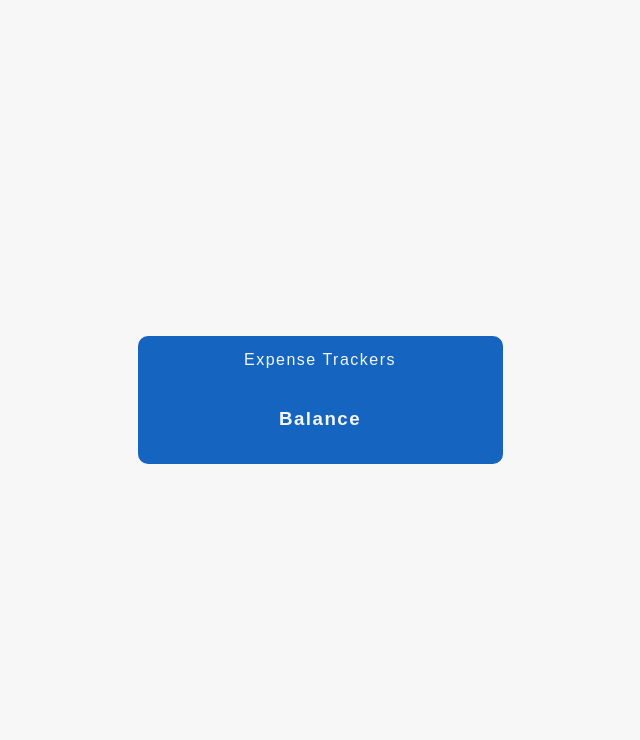
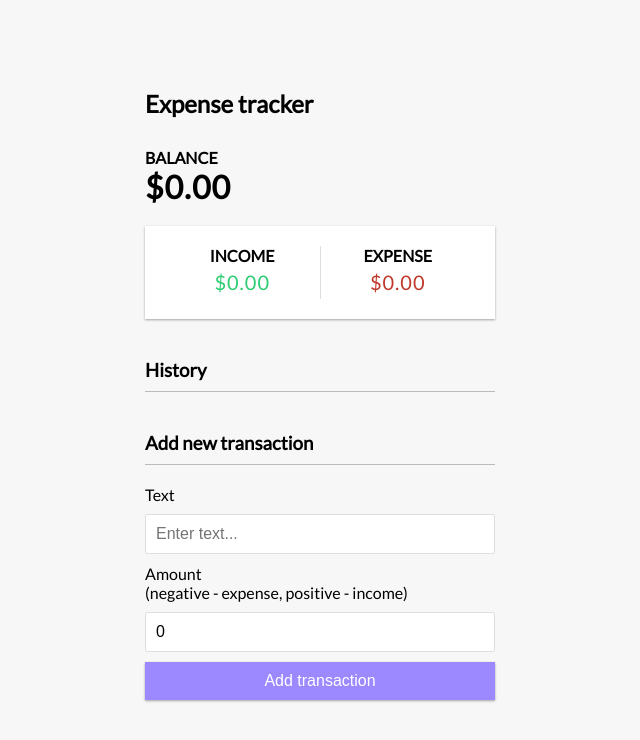
Before and after one commit to ahmedkhan/expense-tracker-react-typescript, a React (Create React App) app: page / in a window 1280 px wide. Shown: the top 740 px of the page, without its empty margins (320-960 px from the left). Built offline with nearby package versions, Linux system fonts and the light colour scheme.

Commit message:
complete functionality

```diff
--- a/package.json
+++ b/package.json
@@ -11,6 +11,7 @@
     "@types/react": "^16.9.46",
     "@types/react-dom": "^16.9.8",
     "react": "^16.13.1",
+    "react-countup": "^4.3.3",
     "react-dom": "^16.13.1",
     "react-scripts": "3.4.3",
     "typescript": "^3.7.5"
--- a/src/App.css
+++ b/src/App.css
@@ -1,4 +1,14 @@
-body{
+@import url('https://fonts.googleapis.com/css?family=Lato&display=swap');
+
+:root {
+  --box-shadow: 0 1px 3px rgba(0, 0, 0, 0.12), 0 1px 2px rgba(0, 0, 0, 0.24);
+}
+
+* {
+  box-sizing: border-box;
+}
+
+body {
   background-color: #f7f7f7;
   display: flex;
   flex-direction: column;
@@ -6,90 +16,37 @@ body{
   justify-content: center;
   min-height: 100vh;
   margin: 0;
-  font-family: 'Work Sans', sans-serif;
-  letter-spacing: 1.5px;
-  color:whitesmoke;
+  font-family: 'Lato', sans-serif;
 }
 
-.Container {
+.container {
   margin: 30px auto;
-  width: 355px;
-  padding:5px;
-  background-color: #1565c0;
-  border-radius: 10px;
+  width: 350px;
 }
 
-.splash{
-  width: 100%;
-  height: 80vh;
-  color:white;
-  display: flex;
-  justify-content: center;
-  align-items: center;
-  flex-direction: column;
-  text-align: center;
-  line-height: 28px;
-  border-radius: 5px;
-  /* animation: splashTextAnim 3s alternate ease-out normal; */
+h1 {
+  letter-spacing: 1px;
+  margin: 0;
 }
 
-.splashImg{
-  width:70%;
-  margin-bottom: 30px;
-  /* animation: splashImgAnim 3s alternate-reverse ease-in-out infinite; */
+h3 {
+  border-bottom: 1px solid #bbb;
+  padding-bottom: 10px;
+  margin: 40px 0 10px;
 }
 
-/* @keyframes splashImgAnim{
-  to{
-    transform: translateY(-20px);
-    opacity: 0;
-  }
-} */
-
-.splashText{
-  opacity: 1;
-}
-
-/* @keyframes splashTextAnim{
-  to{
-    opacity: 0;
-  }
-} */
-
-
-.header{
-  display: flex;
-  justify-content: center;
-  justify-self: center;
-  color:whitesmoke;
-  align-items: center;
-  flex-direction: column;
-  padding:10px;
-}
-
-.heading{
-  font-size:22px !important;
-  letter-spacing: 2px !important;
-}
-
-.headerImg{
-  width:70%;
-}
-
-.balanceBox{
-  border-radius: 5px;
-  padding:10px;
-  color: whitesmoke;
-  text-align: center;
+h4 {
+  margin: 0;
+  text-transform: uppercase;
 }
 
 .inc-exp-container {
+  background-color: #fff;
+  box-shadow: var(--box-shadow);
+  padding: 20px;
   display: flex;
-  /* justify-content: space-between; */
-}
-
-.inc-exp-container h4 {
-  margin: 10px !important;
+  justify-content: space-between;
+  margin: 20px 0;
 }
 
 .inc-exp-container > div {
@@ -97,18 +54,14 @@ body{
   text-align: center;
 }
 
-
-.incBox{
-  background-color: rgba(0,0,0,0.6) !important;
-  color:whitesmoke !important;
-  padding:10px;
+.inc-exp-container > div:first-of-type {
+  border-right: 1px solid #dedede;
 }
-
 
 .money {
   font-size: 20px;
   letter-spacing: 1px;
-  margin: 0px 0;
+  margin: 5px 0;
 }
 
 .money.plus {
@@ -119,53 +72,80 @@ body{
   color: #c0392b;
 }
 
-.mainHr
-{
-  opacity: 0.05;
+label {
+  display: inline-block;
+  margin: 10px 0;
 }
 
-.inputField{
+input[type='text'],
+input[type='number'] {
+  border: 1px solid #dedede;
+  border-radius: 2px;
+  display: block;
+  font-size: 16px;
+  padding: 10px;
   width: 100%;
-  color:whitesmoke !important;
-  background-color: whitesmoke !important;
 }
 
-.inputField:nth-child(even){
-  margin-top: 10px !important;
-
+.btn {
+  cursor: pointer;
+  background-color: #9c88ff;
+  box-shadow: var(--box-shadow);
+  color: #fff;
+  border: 0;
+  display: block;
+  font-size: 16px;
+  margin: 10px 0 30px;
+  padding: 10px;
+  width: 100%;
 }
 
-.incomeButton{
-  background-color: #08284d !important;
-  color:whitesmoke !important;
-  width:45%;
-  margin-bottom: 10px !important;
-  margin-right: 2px !important;
+.btn:focus,
+.delete-btn:focus {
+  outline: 0;
 }
 
-.pnButton{
-  background-color: #1565c0 !important;
-  color:whitesmoke !important;
-  width:90%;
-  margin-bottom: 5px !important;
-  margin-right: 2px !important;
-  font-size: 8px;
-  border: 1px whitesmoke dotted !important;
+.list {
+  list-style-type: none;
+  padding: 0;
+  margin-bottom: 40px;
 }
 
-.expenseButton{
-  background-color: #8b0000 !important;
-  color:whitesmoke !important;
-  width:45%;
-  margin-left: 2px !important;
-  margin-bottom: 10px !important;
+.list li {
+  background-color: #fff;
+  box-shadow: var(--box-shadow);
+  color: #333;
+  display: flex;
+  justify-content: space-between;
+  position: relative;
+  padding: 10px;
+  margin: 10px 0;
 }
 
-.blackBG{
-  background-color: #08284d !important;
+.list li.plus {
+  border-right: 5px solid #2ecc71;
 }
 
-.defaultFont{
-  font-family: 'Work Sans', sans-serif !important;
-  letter-spacing: 1.5px !important;
+.list li.minus {
+  border-right: 5px solid #c0392b;
 }
+
+.delete-btn {
+  cursor: pointer;
+  background-color: #e74c3c;
+  border: 0;
+  color: #fff;
+  font-size: 20px;
+  line-height: 20px;
+  padding: 2px 5px;
+  position: absolute;
+  top: 50%;
+  left: 0;
+  transform: translate(-100%, -50%);
+  opacity: 0;
+  transition: opacity 0.3s ease;
+}
+
+.list li:hover .delete-btn {
+  opacity: 1;
+}
--- a/src/App.tsx
+++ b/src/App.tsx
@@ -1,18 +1,24 @@
 import React from 'react';
-import {TrackerProvider} from './context/GlobalState';
+import {GlobalProvider} from './context/GlobalState';
 import './App.css';
 import Head from './components/Head';
 import Balance from './components/Balance';
+import IncomeExp from './components/IncomeExp';
+import { TransactionList } from './components/TransactionList';
+import AddTransaction from './components/AddTransaction';
 
 function App() {
   return (
 
-  <TrackerProvider>
-    <div className="Container">
+  <GlobalProvider>
       <Head/>
+    <div className="container">
       <Balance/>
+      <IncomeExp/>
+      <TransactionList/>
+      <AddTransaction/>
     </div>
-  </TrackerProvider>
+  </GlobalProvider>
   );
 }
 
--- /dev/null
+++ b/src/components/AddTransaction.tsx
@@ -0,0 +1,52 @@
+import React, { useState, useContext } from 'react';
+import { GlobalContext } from '../context/GlobalState';
+import { ITrans } from './../types/Interface';
+
+const AddTransaction = () => {
+    const [text, setText] = useState('');
+    const [amount, setAmount] = useState(0);
+
+
+    const { dispatch } = useContext(GlobalContext);
+
+    function addTransaction(transaction: ITrans) {
+        dispatch({
+            type: 'ADD',
+            payload: transaction
+        });
+    }
+
+    function onSubmit(e: React.FormEvent<HTMLFormElement>) {
+        e.preventDefault();
+        const newTransaction = {
+            id: Math.floor(Math.random() * 100000000),
+            text,
+            amount: +amount
+        };
+
+        addTransaction(newTransaction);
+    }
+
+    return (
+        <>
+            <h3>Add new transaction</h3>
+            <form onSubmit={onSubmit}>
+                <div className="form-control">
+                    <label htmlFor="text">Text</label>
+                    <input type="text" value={text} onChange={(e: React.ChangeEvent<HTMLInputElement>) => setText(e.target.value)} placeholder="Enter text..." />
+                </div>
+                <div className="form-control">
+                    <label htmlFor="amount"
+                    >Amount <br />
+            (negative - expense, positive - income)</label
+                    >
+                    <input type="number" value={amount} onChange={(e: React.ChangeEvent<HTMLInputElement>) => setAmount(parseFloat(e.target.value))} placeholder="Enter amount..." />
+                </div>
+                <button className="btn">Add transaction</button>
+            </form>
+        </>
+    )
+
+}
+
+export default AddTransaction;
--- a/src/components/Balance.tsx
+++ b/src/components/Balance.tsx
@@ -1,18 +1,27 @@
 import React, { useContext } from 'react';
 import {ITrans} from './../types/Interface';
-import { Tracker } from '../context/GlobalState';
+import { GlobalContext } from '../context/GlobalState';
+import CountUp from 'react-countup';
 
 const Balance = () => {
-    const {state} = useContext(Tracker);
+    const {state} = useContext(GlobalContext);
 
     const amounts = state.transactions.map((transaction:ITrans) => transaction.amount);
     const total = +amounts.reduce((acc:number, item:number) => (acc += item),0).toFixed(2);
 
     return (
         <>
-        <div className='balanceBox'>
-            <h3>Balance</h3>
-        </div>
+         <h4>Balance</h4>
+          <h1><CountUp
+                    start={0}
+                    end={total}
+                    duration={3.00}
+                    separator=","
+                    decimals={2}
+                    decimal="."
+                    prefix="$" />
+            </h1>
+
         </>
     )
 }
--- a/src/components/Head.tsx
+++ b/src/components/Head.tsx
@@ -2,13 +2,9 @@ import React from 'react';
 
 const Head = () => {
     return (
-        <>
-
-            <div className="header">
-                Expense Trackers
-            </div>
-
-        </>
+     <h2>
+      Expense tracker
+     </h2>
     )
 }
 
--- /dev/null
+++ b/src/components/IncomeExp.tsx
@@ -0,0 +1,51 @@
+import React, { useContext } from 'react';
+import CountUp from 'react-countup';
+import { GlobalContext } from '../context/GlobalState';
+import { ITrans } from './../types/Interface';
+
+
+const IncomeExp = () => {
+
+    const { state } = useContext(GlobalContext);
+
+    const amounts: Array<number> = state.transactions.map((transaction: ITrans) => transaction.amount);
+
+    const income = +amounts.filter((item) => item > 0).reduce((acc, item) => (acc += item), 0).toFixed(2);
+    const expense = +(amounts.filter((item) => item < 0).reduce((acc, item) => (acc += item), 0) * -1).toFixed(2);
+
+    return (
+        <div className="inc-exp-container">
+           <div>
+            <h4>Income</h4>
+            <p className="money plus">
+                <CountUp
+                    start={0}
+                    end={income}
+                    duration={3.00}
+                    separator=","
+                    decimals={2}
+                    decimal="."
+                    prefix="$" />
+            </p>
+           </div>
+
+           <div>
+            <h4>Expense</h4>
+            <p className="money minus">
+                <CountUp
+                    start={0}
+                    end={expense}
+                    duration={3.00}
+                    separator=","
+                    decimals={2}
+                    decimal="."
+                    prefix="$" />
+            </p>
+           </div>
+        </div>
+
+
+    )
+}
+
+export default IncomeExp;
--- /dev/null
+++ b/src/components/Transaction.tsx
@@ -0,0 +1,23 @@
+import React, { useContext } from 'react';
+import {GlobalContext } from '../context/GlobalState';
+import {ITrans} from './../types/Interface';
+
+
+const Transaction: React.FC<ITrans> = (transaction) => {
+    const {dispatch} = useContext(GlobalContext);
+
+    function delTransaction(transaction:ITrans){
+        dispatch({
+            type:'DEL',
+            payload:transaction
+        });
+    }
+     const sign = transaction.amount < 0 ? '-' : '+';
+    return(
+        <li className={transaction.amount < 0 ? 'minus' : 'plus'}>
+        {transaction.text} <span>{sign}${Math.abs(transaction.amount)}</span><button onClick={() => delTransaction(transaction)} className="delete-btn">x</button>
+      </li>
+    )
+}
+
+export default Transaction;
--- /dev/null
+++ b/src/components/TransactionList.tsx
@@ -0,0 +1,18 @@
+import React, { useContext } from 'react';
+
+import Transaction from './Transaction';
+import { GlobalContext } from '../context/GlobalState';
+import {ITrans} from './../types/Interface';
+
+export const TransactionList = () => {
+    const {state} = useContext(GlobalContext);
+
+    return (
+        <>
+      <h3>History</h3>
+      <ul className="list">
+        {state.transactions.map((transaction:ITrans) => (<Transaction id={transaction.id} text={transaction.text} amount={transaction.amount}/>))}
+      </ul>
+    </>
+    )
+}
--- a/src/context/GlobalState.tsx
+++ b/src/context/GlobalState.tsx
@@ -7,7 +7,7 @@ const initialState: IState = {
     ]
 };
 
-export const Tracker = createContext<IState | any>(initialState);
+export const GlobalContext = createContext<IState | any>(initialState);
 
 function reducer(state: IState, action: IAction): IState {
     switch (action.type) {
@@ -23,7 +23,7 @@ function reducer(state: IState, action: IAction): IState {
 
 }
 
-export function TrackerProvider(props: any): JSX.Element {
+export function GlobalProvider(props: any): JSX.Element {
     const [state, dispatch] = useReducer(reducer, initialState);
-    return <Tracker.Provider value={{ state, dispatch }}>{props.children}</Tracker.Provider>
+    return <GlobalContext.Provider value={{ state, dispatch }}>{props.children}</GlobalContext.Provider>
 }
```
Also changed, not shown: 1 other file (tests, documents, lock files or other folders).
